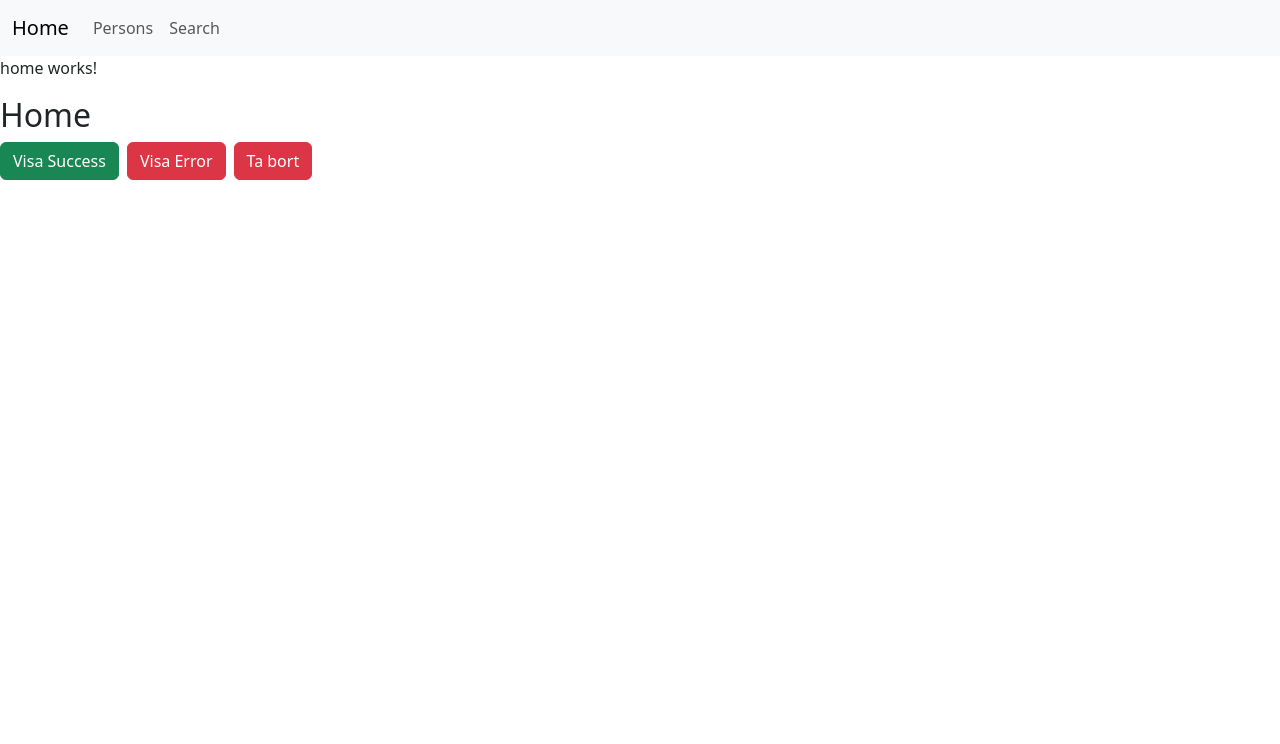
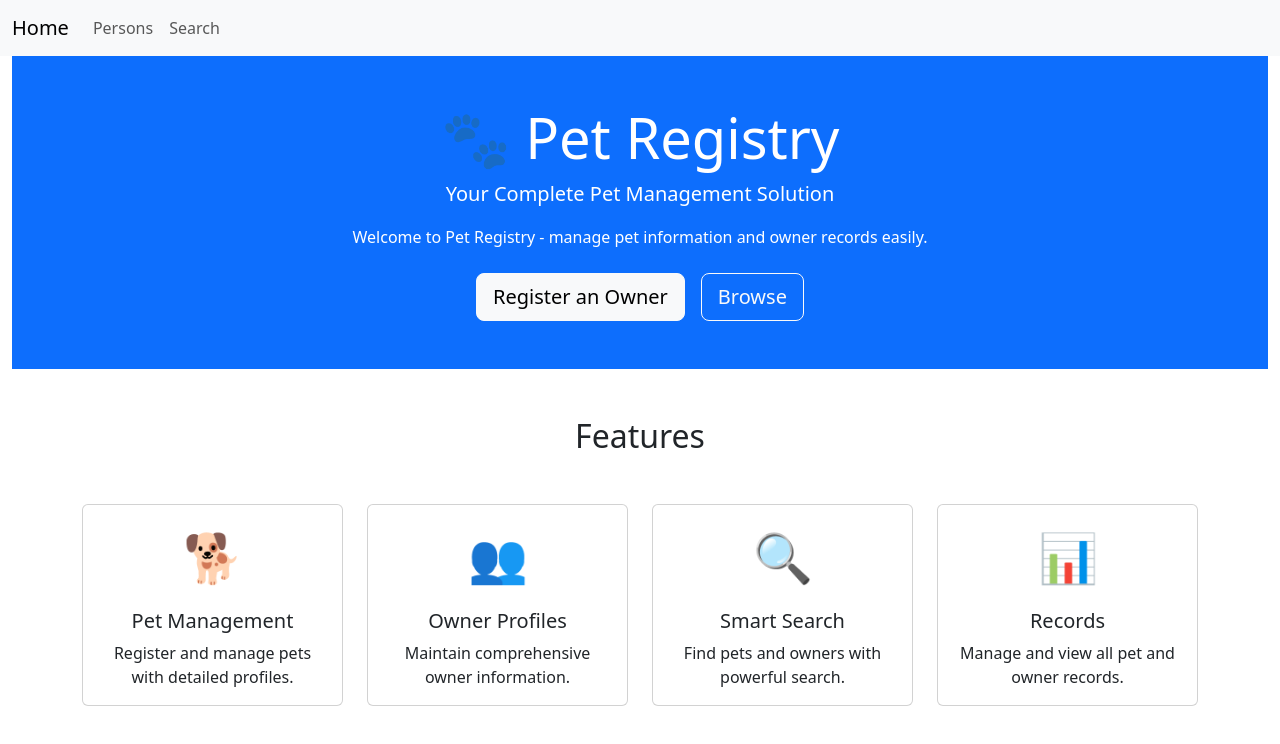
Before and after one commit to blockplocker/PetRegistry, an Angular app in the folder PetRegistry/: page / in a window 1280 px wide. Shown: the top 744 px of the page. Built offline with nearby package versions, Linux system fonts and the light colour scheme.

Commit message:
Refactor home and pet details components for improved UI and functionality. Update confirm dialog button style and add delete confirmation logic in pet details.

```diff
--- a/PetRegistry/src/app/components/Dialog/confirm-dialog/confirm-dialog.html
+++ b/PetRegistry/src/app/components/Dialog/confirm-dialog/confirm-dialog.html
@@ -9,6 +9,6 @@
 
   <div class="d-grid gap-2 d-flex justify-content-end" slot="footer">
     <button type="button" class="btn btn-secondary" (click)="close()">Cancel</button>
-    <button type="button" class="btn btn-primary" (click)="confirm()">Confirm</button>
+    <button type="button" class="btn btn-danger" (click)="confirm()">Confirm</button>
   </div>
 </app-modal>
--- a/PetRegistry/src/app/home/home.html
+++ b/PetRegistry/src/app/home/home.html
@@ -1,5 +1,67 @@
-<p>home works!</p>
-<h2>Home</h2>
-<button class="btn btn-success me-2" (click)="showSuccess()">Visa Success</button>
-<button class="btn btn-danger me-2" (click)="showError()">Visa Error</button>
-<button class="btn btn-danger me-2" (click)="showConfirm()">Ta bort</button>
+<div class="container-fluid">
+    <!-- Hero Section -->
+    <div class="row">
+        <div class="col-12">
+            <div class="jumbotron bg-primary text-white text-center py-5">
+                <div class="container">
+                    <h1 class="display-4">🐾 Pet Registry</h1>
+                    <p class="lead">Your Complete Pet Management Solution</p>
+                    <p>Welcome to Pet Registry - manage pet information and owner records easily.</p>
+                    <div class="mt-4">
+                        <a routerLink="/persons" class="btn btn-light me-3 btn-lg">Register an Owner</a>
+                        <a routerLink="/search" class="btn btn-outline-light btn-lg ">Browse</a>
+                    </div>
+                </div>
+            </div>
+        </div>
+    </div>
+
+    <!-- Features Section -->
+    <div class="row mt-5">
+        <div class="col-12">
+            <div class="container">
+                <h2 class="text-center mb-5">Features</h2>
+                <div class="row">
+                    <div class="col-md-6 col-lg-3 mb-4">
+                        <div class="card h-100 text-center hover-shadow">
+                            <div class="card-body">
+                                <div class="mb-3" style="font-size: 3rem;">🐕</div>
+                                <h5 class="card-title">Pet Management</h5>
+                                <p class="card-text">Register and manage pets with detailed profiles.</p>
+                            </div>
+                        </div>
+                    </div>
+                    <div class="col-md-6 col-lg-3 mb-4">
+                        <div class="card h-100 text-center hover-shadow">
+                            <div class="card-body">
+                                <div class="mb-3" style="font-size: 3rem;">👥</div>
+                                <h5 class="card-title">Owner Profiles</h5>
+                                <p class="card-text">Maintain comprehensive owner information.</p>
+                            </div>
+                        </div>
+                    </div>
+                    <div class="col-md-6 col-lg-3 mb-4">
+                        <div class="card h-100 text-center hover-shadow">
+                            <div class="card-body">
+                                <div class="mb-3" style="font-size: 3rem;">🔍</div>
+                                <h5 class="card-title">Smart Search</h5>
+                                <p class="card-text">Find pets and owners with powerful search.</p>
+                            </div>
+                        </div>
+                    </div>
+                    <div class="col-md-6 col-lg-3 mb-4">
+                        <div class="card h-100 text-center hover-shadow">
+                            <div class="card-body">
+                                <div class="mb-3" style="font-size: 3rem;">📊</div>
+                                <h5 class="card-title">Records</h5>
+                                <p class="card-text">Manage and view all pet and owner records.</p>
+                            </div>
+                        </div>
+                    </div>
+                </div>
+            </div>
+        </div>
+    </div>
+
+
+</div>
--- a/PetRegistry/src/app/home/home.ts
+++ b/PetRegistry/src/app/home/home.ts
@@ -1,40 +1,10 @@
 import { Component } from '@angular/core';
-import { Dialog, DialogModule } from '@angular/cdk/dialog';
-import { AppDialogComponent } from '../components/Dialog/Dialog';
-import { ConfirmDialogComponent } from '../components/Dialog/confirm-dialog/confirm-dialog';
+import { RouterModule } from '@angular/router';
 
 @Component({
   selector: 'app-home',
-  imports: [DialogModule],
+  imports: [RouterModule],
   templateUrl: './home.html',
   styleUrl: './home.css',
 })
-export class Home {
-  constructor(private dialog: Dialog) {}
-
-  showSuccess() {
-    this.dialog.open(AppDialogComponent, {
-      data: {
-        title: 'Klart!',
-        message: 'Dina ändringar sparades.',
-      },
-    });
-  }
-
-  showError() {
-    this.dialog.open(AppDialogComponent, {
-      data: {
-        title: 'Fel',
-        message: 'Det gick inte att spara.',
-      },
-    });
-  }
-  showConfirm() {
-    this.dialog.open(ConfirmDialogComponent, {
-      data: {
-        title: 'Ta bort',
-        message: 'Är du säker på att du vill ta bort?.',
-      },
-    });
-  }
-}
+export class Home {}
--- a/PetRegistry/src/app/person-details/person-details.ts
+++ b/PetRegistry/src/app/person-details/person-details.ts
@@ -1,4 +1,4 @@
-import { Component, computed, inject, OnInit, OnDestroy, signal } from '@angular/core';
+import { Component, inject, OnInit, OnDestroy, signal } from '@angular/core';
 import { PersonDto, PetDto } from '../domain/client';
 import { Subject } from 'rxjs/internal/Subject';
 import { PersonService } from '../Services/person-service';
@@ -23,10 +23,10 @@ export class PersonDetails implements OnInit, OnDestroy {
   private petService = inject(PetService);
   private personService = inject(PersonService);
   private dialog = inject(Dialog);
+  private toastr = inject(ToastrService);
+  private routeParamService = inject(RouteParamService);
+  private route = inject(ActivatedRoute);
   private router = inject(Router);
-  private route = inject(ActivatedRoute);
-  private routeParamService = inject(RouteParamService);
-  private toastr = inject(ToastrService);
   private destroy$ = new Subject<void>();
 
   personId = signal<number>(0);
--- a/PetRegistry/src/app/pet-details/pet-details.html
+++ b/PetRegistry/src/app/pet-details/pet-details.html
@@ -23,7 +23,7 @@
                         'unknown' }} years</small>
                         </div>
                         <div class="gap-2 d-flex">
-                            <button class="btn btn-danger btn-sm">Delete</button>
+                            <button class="btn btn-danger btn-sm" (click)="deletePet()" [disabled]="isLoading()">Delete</button>
                             <button class="btn btn-primary btn-sm" [routerLink]="['/pets/edit', currentPet.id]">Edit</button>
                         </div>
                         </div>
--- a/PetRegistry/src/app/pets/pets.ts
+++ b/PetRegistry/src/app/pets/pets.ts
@@ -1,16 +1,12 @@
 import { Component, inject, OnDestroy, OnInit, signal } from '@angular/core';
 import { PetService } from '../Services/pet-service';
 import { FormBuilder, FormGroup, Validators } from '@angular/forms';
-import { Dialog } from '@angular/cdk/dialog';
-import { AppDialogComponent } from '../components/Dialog/Dialog';
 import { ReactiveFormsModule } from '@angular/forms';
 import { DialogModule } from '@angular/cdk/dialog';
 import { CommonModule } from '@angular/common';
 import { ActivatedRoute, Router } from '@angular/router';
 import { PetDto } from '../domain/client';
-
 import { ToastrService } from 'ngx-toastr';
-import { Router } from '@angular/router';
 import { RouteParamService } from '../Services/Utils/route-param-service';
 import { Subject, takeUntil } from 'rxjs';
 
@@ -24,7 +20,6 @@ import { Subject, takeUntil } from 'rxjs';
 export class Pets implements OnInit, OnDestroy {
   private fb = inject(FormBuilder);
   private petService = inject(PetService);
-  private dialog = inject(Dialog);
   private route = inject(ActivatedRoute);
   private router = inject(Router);
   private routeParamService = inject(RouteParamService);
@@ -172,7 +167,7 @@ export class Pets implements OnInit, OnDestroy {
           this.initializeForm();
           this.petForm.patchValue({ personId: this.personId() });
           this.isLoading.set(false);
-          this.toastr.success('Sparat!', 'Djuret har sparats!');
+          this.toastr.success('Djuret har sparats!', 'Sparat!');
         },
         error: () => {
           this.isLoading.set(false);
@@ -190,7 +185,7 @@ export class Pets implements OnInit, OnDestroy {
       .subscribe({
         next: () => {
           this.isLoading.set(false);
-          this.toastr.success('Updaterat!', 'Updateringen har sparats!');
+          this.toastr.success('Updateringen har sparats!', 'Updaterat!');
           this.router.navigate(['/pet-details', this.petId()]);
         },
         error: () => {
```
Also changed, not shown: PetRegistry/src/app/pet-details/pet-details.ts (+46 -2 lines).
